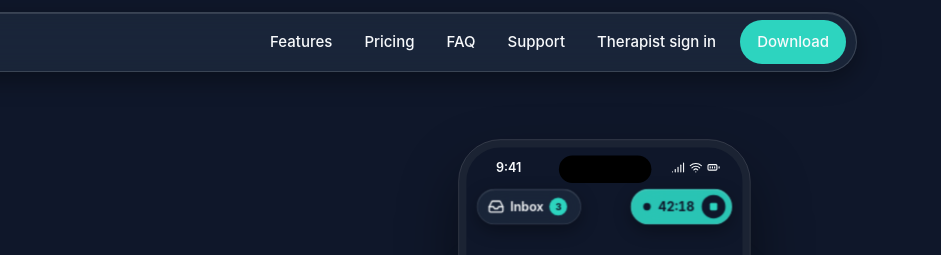
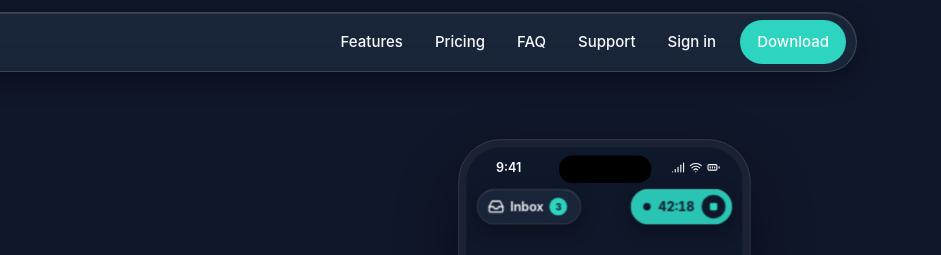
Before and after one commit to suite-327/lmtassistant-website, a plain HTML site: page index.html in a window 1280 px wide. Shown: the top 255 px of the page, 339-1280 px from the left. Drawn offline with Linux system fonts and the light colour scheme.

Commit message:
Header, menu and footer link: "Therapist sign in" becomes "Sign in"
Same link (app.lmtassistant.com), shorter label, on all five pages.

Co-Authored-By: Claude Sonnet 5.5 <noreply@anthropic.com>

```diff
--- a/index.html
+++ b/index.html
@@ -29,7 +29,7 @@
                     <a href="#pricing">Pricing</a>
                     <a href="/faq">FAQ</a>
                     <a href="/support">Support</a>
-                    <a href="https://app.lmtassistant.com">Therapist sign in</a>
+                    <a href="https://app.lmtassistant.com">Sign in</a>
                     <a class="btn btn-primary sm" href="https://apps.apple.com/app/id6759268672">Download</a>
                 </nav>
                 <button class="menu-btn" type="button" aria-label="Open menu" aria-expanded="false" aria-controls="mobile-nav">
@@ -41,7 +41,7 @@
                 <a href="#pricing">Pricing</a>
                 <a href="/faq">FAQ</a>
                 <a href="/support">Support</a>
-                <a href="https://app.lmtassistant.com">Therapist sign in</a>
+                <a href="https://app.lmtassistant.com">Sign in</a>
                 <a href="https://apps.apple.com/app/id6759268672">Download on the App Store</a>
             </nav>
         </div>
@@ -249,7 +249,7 @@
             <nav class="footer-links" aria-label="Footer">
                 <a href="/faq">FAQ</a>
                 <a href="/support">Support</a>
-                <a href="https://app.lmtassistant.com">Therapist sign in</a>
+                <a href="https://app.lmtassistant.com">Sign in</a>
                 <a href="/privacy">Privacy Policy</a>
                 <a href="/terms">Terms of Service</a>
             </nav>
```
Also changed, not shown: faq/index.html (+3 -3 lines), privacy/index.html (+3 -3 lines), support/index.html (+3 -3 lines), terms/index.html (+3 -3 lines).
